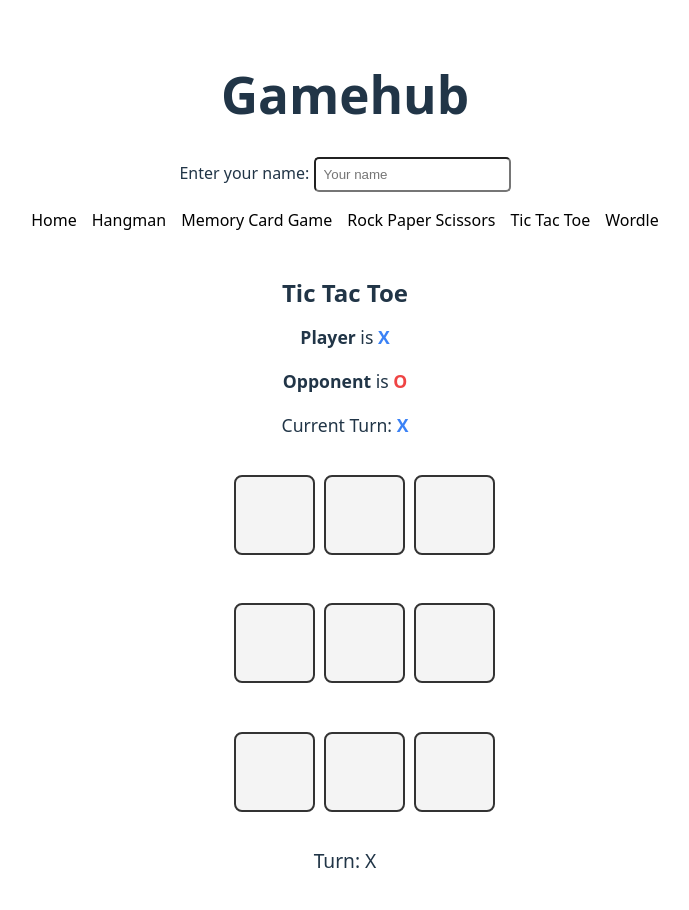
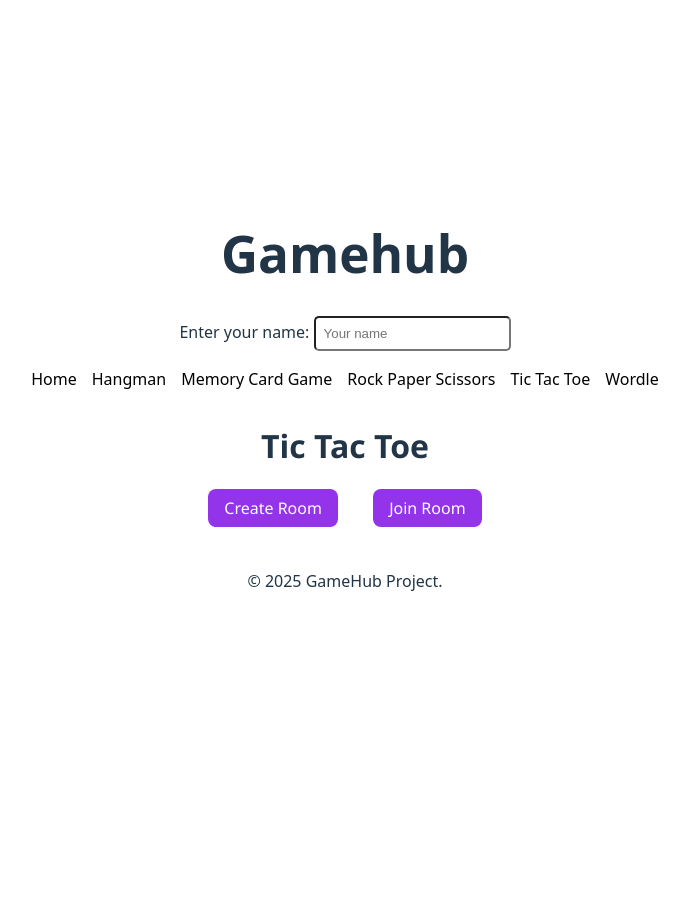
Before and after one commit to CanhKhoQua/GameHub-FinalProject, a React (Vite) app: page /GameHub-FinalProject/tictactoe in a window 1280 px wide. Shown: the top 910 px of the page, without its empty margins (295-984 px from the left). After the commit the page ends 800 px from the top, so only its background shows below. Built offline with nearby package versions, Linux system fonts and the light colour scheme.

Commit message:
implemented multiplayer to tictactoe

```diff
--- a/src/pages/tictactoe/tictactoe.jsx
+++ b/src/pages/tictactoe/tictactoe.jsx
@@ -1,129 +1,174 @@
 import { useEffect, useState } from "react";
 import { useUser } from "../../UserContext.jsx";
-import './ttt.css';
+import "./ttt.css";
 
 const API_URL = "https://game-room-api.fly.dev/api/rooms";
 
 export default function TicTacToe() {
   const { name } = useUser();
-  const [board, setBoard] = useState(Array(9).fill(null));
-  const [isXTurn, setIsXTurn] = useState(true);
-  const [winner, setWinner] = useState(null);
-  const [gameState, setGameState] = useState(null);
   const [roomId, setRoomId] = useState("");
   const [isHost, setIsHost] = useState(false);
+  const [gameState, setGameState] = useState(null);
 
-//create room
-  const createRoom = async () =>
-  {
+  // Create a new room
+  const createRoom = async () => {
     const res = await fetch(API_URL, {
       method: "POST",
-      headers: {"Content-Type": "application/json"},
+      headers: { "Content-Type": "application/json" },
       body: JSON.stringify({
         initialState: {
           player1: name,
           player2: null,
-          board: [
-            [null, null, null],
-            [null, null, null],
-            [null, null, null]
-          ],
+          board: Array(9).fill(null),
           isXTurn: true,
-          winner: null
-        }
-      })
-    })
+          winner: null,
+        },
+      }),
+    });
+
     const data = await res.json();
     setRoomId(data.roomId);
     setGameState(data.gameState);
     setIsHost(true);
   };
 
-//join room
-const joinRoom = async(roomId) =>
-{
+  // Join an existing room
+  const joinRoom = async (roomId) => {
     const res = await fetch(`${API_URL}/${roomId}`);
-  const data = res.json();
+    const data = await res.json();
 
     const updatedState = {
-    ...data.board, player2: name};
+      ...data.gameState,
+      player2: name,
+    };
 
-  await fetch(`${API_URL}/${roomId}`), {
+    await fetch(`${API_URL}/${roomId}`, {
       method: "PUT",
-    headers: {"Content-Type": "application/json"},
-    body: JSON.stringify({})
-  }
+      headers: { "Content-Type": "application/json" },
+      body: JSON.stringify({ gameState: updatedState }),
+    });
 
     setRoomId(roomId);
     setGameState(updatedState);
     setIsHost(false);
-}
+  };
 
-//Update game state
-const fetchGameState = async() =>
-{
+  // Fetch game state every 2 seconds
+  const fetchGameState = async () => {
     if (!roomId) return;
     const res = await fetch(`${API_URL}/${roomId}`);
     const data = await res.json();
     setGameState(data.gameState);
   };
 
-useEffect(()=>
-{
-  const interval = setInterval(()=>
-  {
+  useEffect(() => {
+    const interval = setInterval(() => {
       fetchGameState();
     }, 2000);
     return () => clearInterval(interval);
   }, [roomId]);
 
-  const handleClick = (index) => {
-    if (board[index] || winner) return;
+  const handleClick = async (index) => {
+    if (!gameState || gameState.board[index] || gameState.winner) return;
 
-    const newBoard = [...board];
-    newBoard[index] = isXTurn ? "X" : "O";
-    setBoard(newBoard);
-    setIsXTurn(!isXTurn);
+    const isPlayerX = gameState.player1 === name;
+    const isPlayerOTurn = !gameState.isXTurn;
 
-    const win = checkWinner(newBoard);
-    if (win) {
-      setWinner(win);
-    } else if (newBoard.every(cell => cell)) {
-      setWinner("Tie");
+    if ((gameState.isXTurn && !isPlayerX) || (!gameState.isXTurn && isPlayerX)) {
+      return;
     }
+
+    const newBoard = [...gameState.board];
+    newBoard[index] = gameState.isXTurn ? "X" : "O";
+
+    const winner = checkWinner(newBoard);
+    const isTie = newBoard.every(cell => cell);
+
+    const updatedState = {
+      ...gameState,
+      board: newBoard,
+      isXTurn: !gameState.isXTurn,
+      winner: winner || (isTie ? "Tie" : null),
     };
 
-  const checkWinner = (squares) => {
+    await fetch(`${API_URL}/${roomId}`, {
+      method: "PUT",
+      headers: { "Content-Type": "application/json" },
+      body: JSON.stringify({ gameState: updatedState }),
+    });
+
+    setGameState(updatedState);
+  };
+
+  const checkWinner = (board) => {
     const lines = [
       [0, 1, 2], [3, 4, 5], [6, 7, 8],
       [0, 3, 6], [1, 4, 7], [2, 5, 8],
-      [0, 4, 8], [2, 4, 6]
+      [0, 4, 8], [2, 4, 6],
     ];
-
     for (let [a, b, c] of lines) {
-      if (squares[a] && squares[a] === squares[b] && squares[a] === squares[c]) {
-        return squares[a];
+      if (board[a] && board[a] === board[b] && board[a] === board[c]) {
+        return board[a];
       }
     }
     return null;
   };
 
-  const resetGame = () => {
-    setBoard(Array(9).fill(null));
-    setIsXTurn(true);
-    setWinner(null);
+  const resetRoom = async () => {
+    if (!roomId || !gameState) return;
+
+    const clearedState = {
+      ...gameState,
+      board: Array(9).fill(null),
+      isXTurn: true,
+      winner: null,
+    };
+
+    const res = await fetch(`${API_URL}/${roomId}`, {
+      method: "PUT",
+      headers: { "Content-Type": "application/json" },
+      body: JSON.stringify({ gameState: clearedState }),
+    });
+
+    const data = await res.json();
+    setGameState(data.gameState);
   };
 
   return (
-    <div className="ttt-container">
-      <h1 className="ttt-title">Tic Tac Toe</h1>
-      <div className="ttt-players">
-  <p><strong>{name || "Player"}</strong> is <span className="ttt-x">X</span></p>
-  <p><strong>Opponent</strong> is <span className="ttt-o">O</span></p>
-  <p className="ttt-turn">Current Turn: {isXTurn ? <span className="ttt-x">X</span> : <span className="ttt-o">O</span>}</p>
+    <div className="rps-container">
+      <h1 className="rps-title">Tic Tac Toe</h1>
+      <p className="rps-player">{name && `Player: ${name}`}</p>
+      {roomId && <p className="rps-room-code">Room Code: {roomId}</p>}
+
+      {/* Display which player is X or O */}
+      {gameState?.player1 && <p>{gameState.player1} is X</p>}
+      {gameState?.player2 && <p>{gameState.player2} is O</p>}
+
+      {!roomId && (
+        <div className="rps-actions">
+          <button className="rps-submit" onClick={createRoom}>
+            Create Room
+          </button>
+          <button
+            className="rps-submit"
+            onClick={() => {
+              const id = prompt("Enter Room ID:");
+              if (id) joinRoom(id);
+            }}
+          >
+            Join Room
+          </button>
         </div>
+      )}
+
+      {roomId && (
+        <>
+          {!gameState?.player2 && (
+            <p className="rps-waiting">Waiting for another player to join...</p>
+          )}
+
           <div className="ttt-board">
-        {board.map((cell, i) => (
+            {gameState?.board.map((cell, i) => (
               <button
                 key={i}
                 className={`ttt-cell ${cell === "X" ? "ttt-x" : cell === "O" ? "ttt-o" : ""}`}
@@ -131,19 +176,24 @@ useEffect(()=>
               >
                 {cell}
               </button>
-
             ))}
           </div>
 
-      <div className="ttt-status">
-        {winner ? (
-          winner === "Tie" ? "It's a tie!" : `Winner: ${winner}`
-        ) : (
-          `Turn: ${isXTurn ? "X" : "O"}`
-        )}
+          <div className="rps-result">
+            {gameState?.winner
+              ? gameState.winner === "Tie"
+                ? "It's a tie!"
+                : `Winner: ${gameState.winner}`
+              : `Turn: ${gameState?.isXTurn ? "X" : "O"}`}
           </div>
 
-      <button className="ttt-reset" onClick={resetGame}>Reset Game</button>
+          <div className="rps-actions">
+            <button onClick={resetRoom} className="rps-reset">
+              Reset
+            </button>
+          </div>
+        </>
+      )}
     </div>
   );
 }
--- a/src/pages/tictactoe/ttt.css
+++ b/src/pages/tictactoe/ttt.css
@@ -1,17 +1,10 @@
-.ttt-container {
+.rps-container {
+  padding: 1rem;
+  max-width: 500px;
+  margin: 0 auto;
   text-align: center;
-    padding: 2rem;
-  }
-
-  .ttt-title {
-    font-size: 1.5rem;
-    font-weight: bold;
-    margin-bottom: 1rem;
-  }
-
-  .ttt-player {
-    font-style: italic;
-    margin-bottom: 1rem;
+  font-family: 'Segoe UI', sans-serif;
+  border-radius: 12px;
 }
 
 .ttt-board {
@@ -40,30 +33,6 @@
   background-color: #e0e0e0;
 }
 
-  .ttt-status {
-    font-size: 1.2rem;
-    margin: 1rem 0;
-  }
-
-  .ttt-reset {
-    padding: 0.5rem 1rem;
-    background-color: #6366f1;
-    color: white;
-    border: none;
-    border-radius: 8px;
-    cursor: pointer;
-    transition: background-color 0.2s;
-  }
-
-  .ttt-reset:hover {
-    background-color: #4f46e5;
-  }
-
-  .ttt-players {
-    margin-bottom: 1rem;
-    font-size: 1.1rem;
-  }
-
 .ttt-x {
   color: #3b82f6;
   font-weight: bold;
@@ -73,17 +42,3 @@
   color: #ef4444;
   font-weight: bold;
 }
-
-  .ttt-turn {
-    margin-top: 0.5rem;
-  }
-
-  .ttt-x {
-    color: #3b82f6;
-    font-weight: bold;
-  }
-
-  .ttt-o {
-    color: #ef4444;
-    font-weight: bold;
-  }
```
Lines whose indentation alone changed are shown as unchanged.
